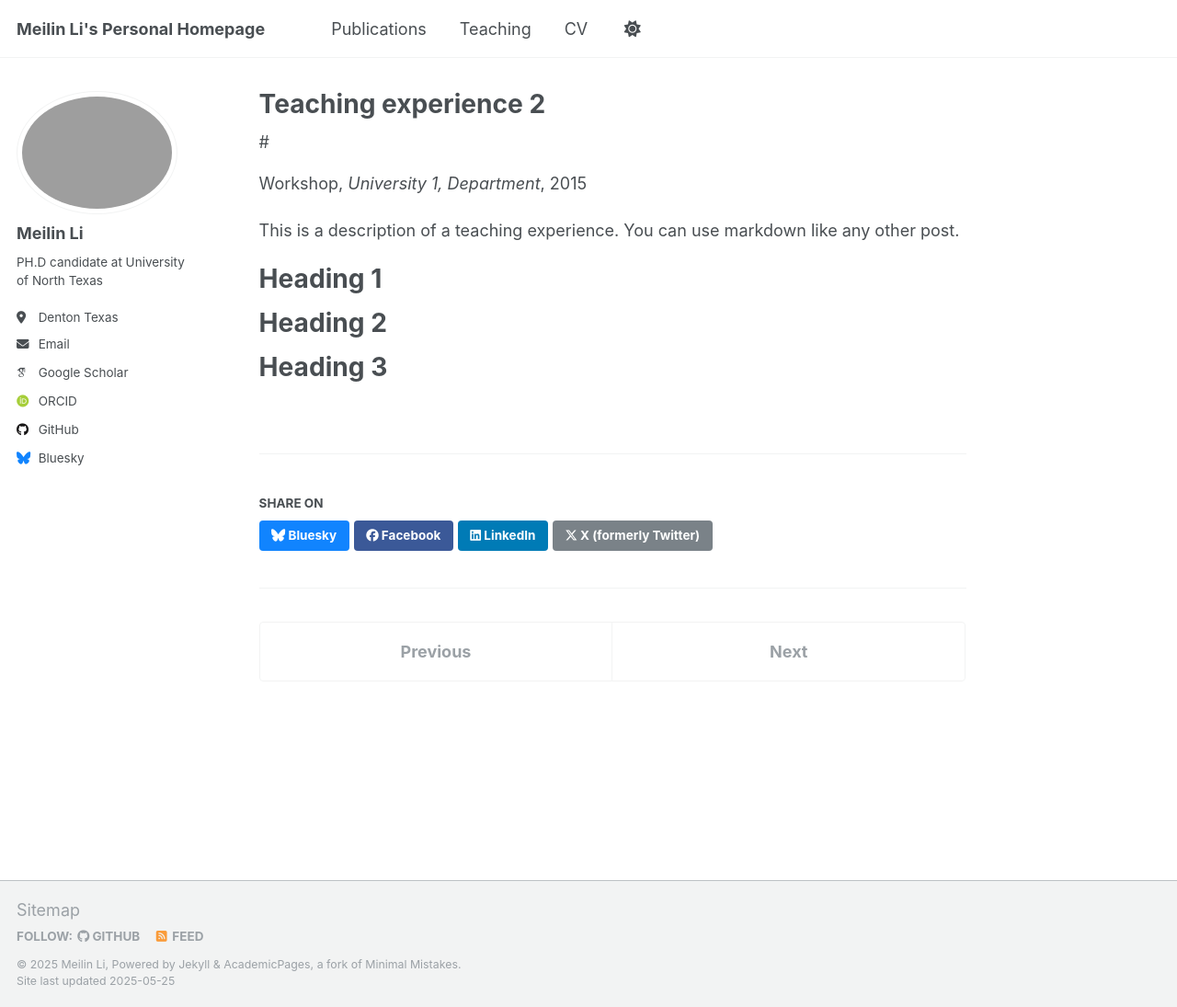
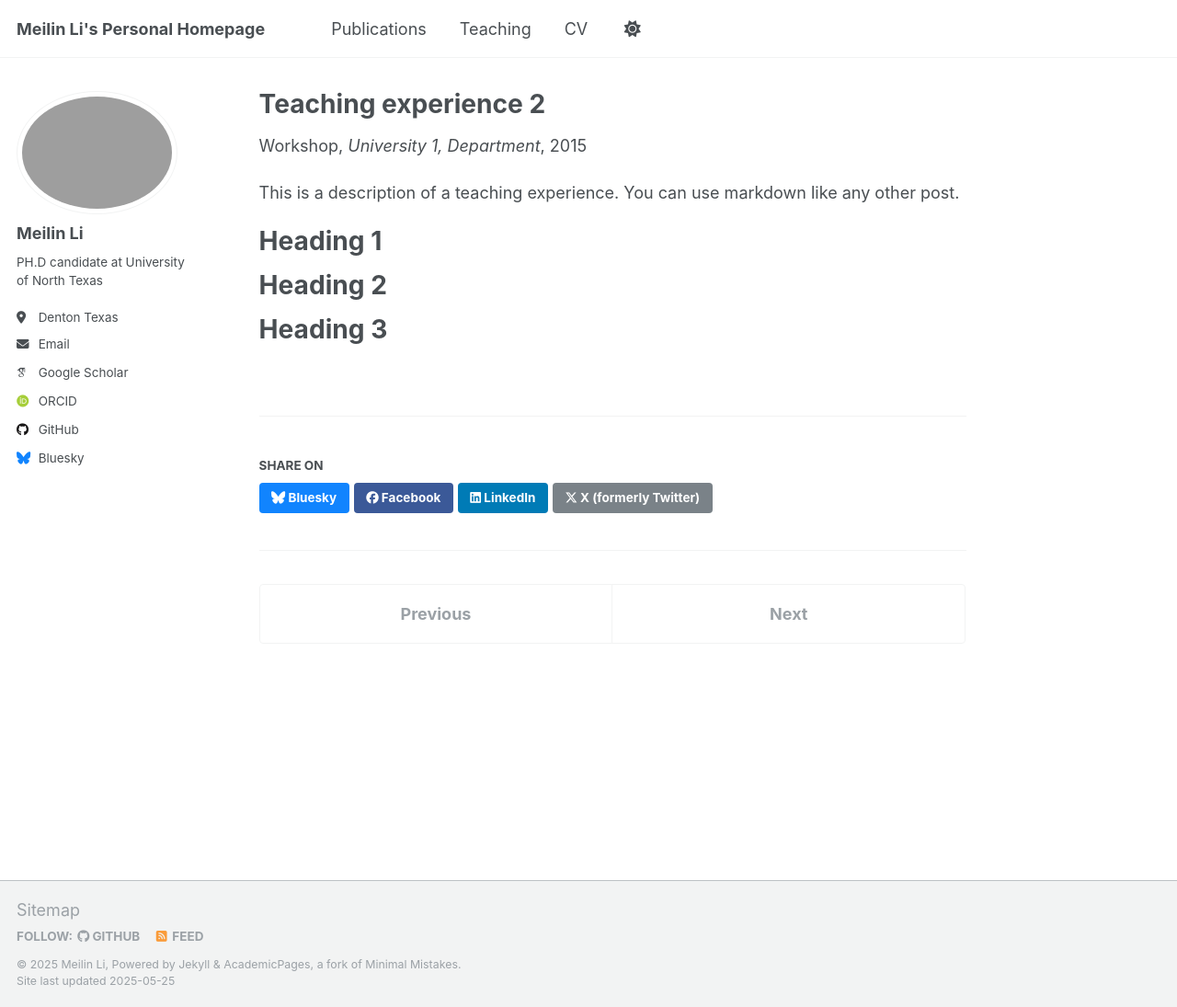
Before and after one commit to meilinlinet/meilinlinet.github.io, a Jekyll site: the page built from _teaching/2015-spring-teaching-2.md, in a window 1280 px wide and 1095 px high. Shown: the whole window at 92% size. Built offline with Jekyll 4.4.1, drawn with Linux system fonts in a browser that asks for light colours; some web fonts are replaced.

Commit message:
Update single.html

```diff
--- a/_layouts/single.html
+++ b/_layouts/single.html
@@ -35,11 +35,11 @@ layout: default
         {% endif %}
 
         {% if page.collection == 'teaching' %}
-         # <p> {{ page.type }}, <i>{{ page.venue }}</i>, {{ page.date | default: "1900-01-01" | date: "%Y" }} </p>
+          <p> {{ page.type }}, <i>{{ page.venue }}</i>, {{ page.date | default: "1900-01-01" | date: "%Y" }} </p>
         {% elsif page.venue and page.date %}
-         # <p>Published in <i>{{ page.venue }}</i>, {{ page.date | default: "1900-01-01" | date: "%Y" }} </p>
+          <p>Published in <i>{{ page.venue }}</i>, {{ page.date | default: "1900-01-01" | date: "%Y" }} </p>
         {% elsif page.date %}
-        #  <p class="page__date"><strong><i class="fa fa-fw fa-calendar" aria-hidden="true"></i> {{ site.data.ui-text[site.locale].date_label | default: "Published:" }}</strong> <time datetime="{{ page.date | date_to_xmlschema }}">{{ page.date | default: "1900-01-01" | date: "%B %d, %Y" }}</time></p>
+          <p class="page__date"><strong><i class="fa fa-fw fa-calendar" aria-hidden="true"></i> {{ site.data.ui-text[site.locale].date_label | default: "Published:" }}</strong> <time datetime="{{ page.date | date_to_xmlschema }}">{{ page.date | default: "1900-01-01" | date: "%B %d, %Y" }}</time></p>
         {% endif %}
         </header>
       {% endunless %}
```
